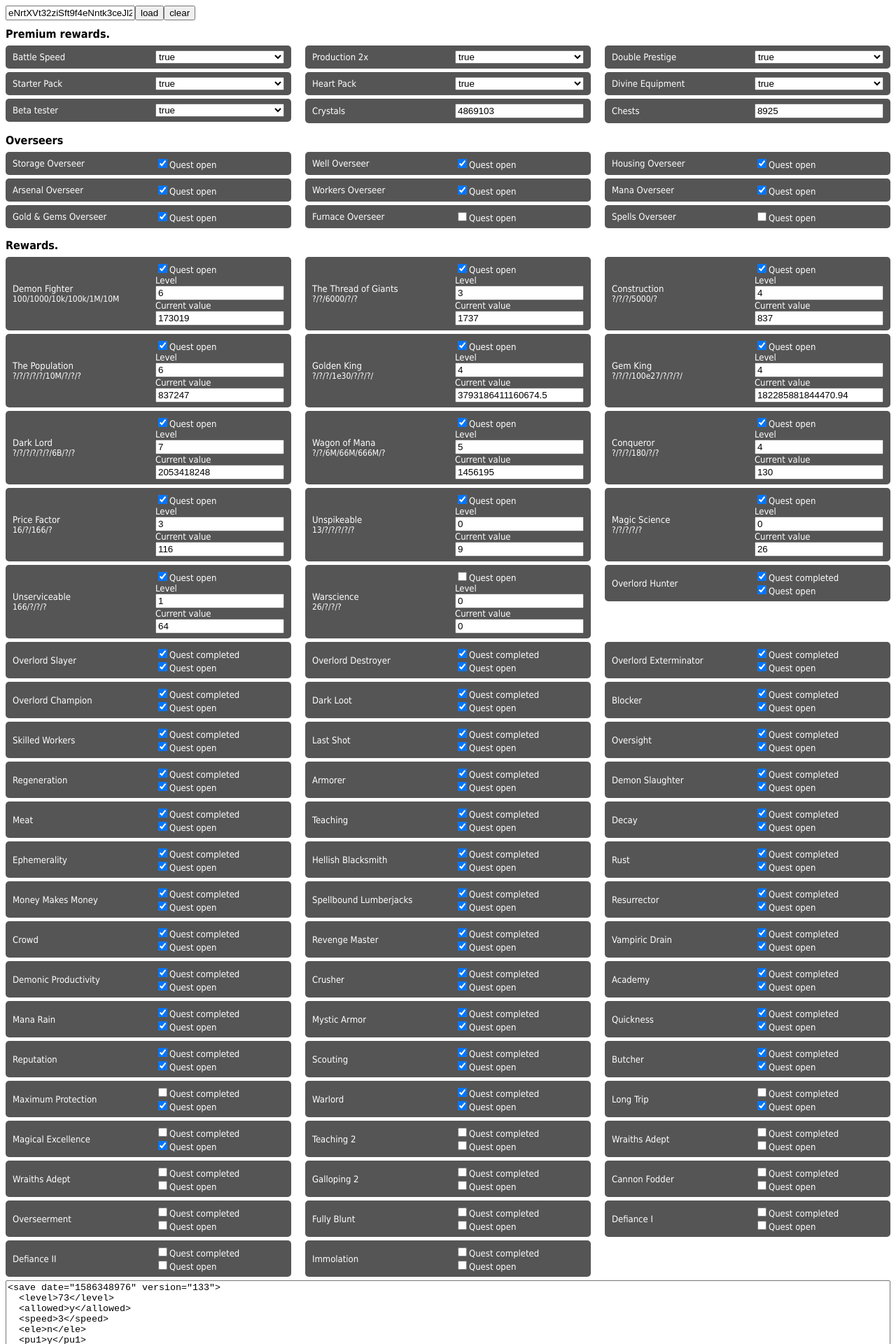
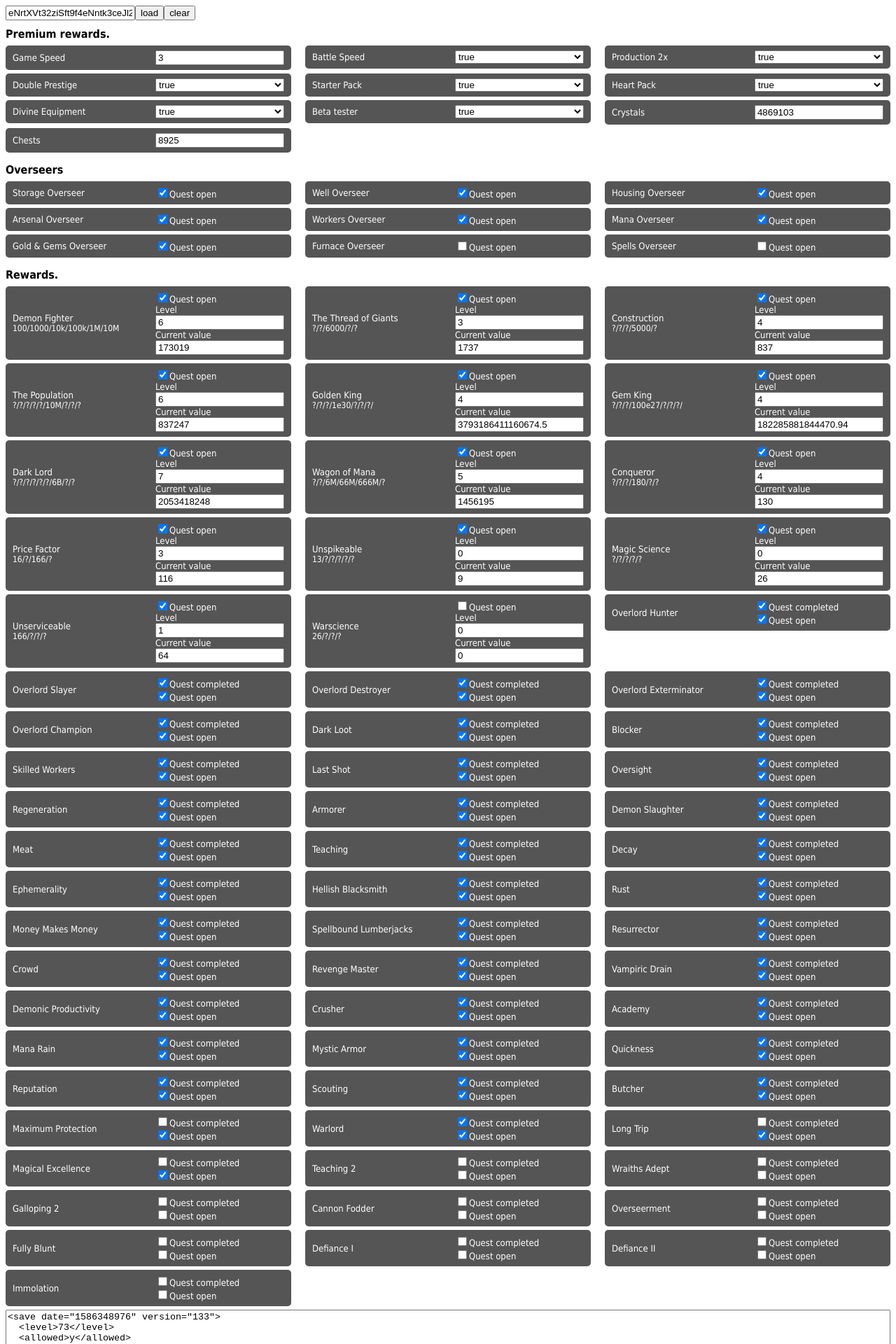
Before and after one commit to zedero/CaveHeroesSaveEditor, an Angular app: page / in a window 1280 px wide. Shown: the top 1920 px of the page at 70% size. Built offline with nearby package versions, Linux system fonts and the light colour scheme.

Commit message:
add game speed field

```diff
--- a/src/app/components/editor/editor.component.ts
+++ b/src/app/components/editor/editor.component.ts
@@ -44,6 +44,7 @@ export class EditorComponent implements OnInit {
     }
   }
 
+
   createPremiumFields() {
     this.premiumFields = [];
     const addToPremiumField = (aKey: string, aDesc: string, aInfo: string, index = 0) => {
@@ -58,6 +59,7 @@ export class EditorComponent implements OnInit {
       );
     };
 
+    addToPremiumField('speed', 'Game Speed', '');
     addToPremiumField('pu1', 'Battle Speed', '');
     addToPremiumField('pu2', 'Production 2x', '');
     addToPremiumField('pu3',  'Double Prestige', '');
@@ -168,7 +170,6 @@ export class EditorComponent implements OnInit {
     addToRewardsField('re', 'Long Trip', '', 'i', 'longtrip');
     addToRewardsField('re', 'Magical Excellence', '', 'i', 'excellence');
     addToRewardsField('re', 'Teaching 2', '', 'i', 'teaching2');
-    addToRewardsField('re', 'Wraiths Adept', '', 'i', 'wraith');
     addToRewardsField('re', 'Wraiths Adept', '', 'i', 'wraith');
     addToRewardsField('re', 'Galloping 2', '', 'i', 'galloping2');
     addToRewardsField('re', 'Cannon Fodder', '', 'i', 'fodder');
```
Also changed, not shown: 5 other files (tests, documents, lock files or other folders).
